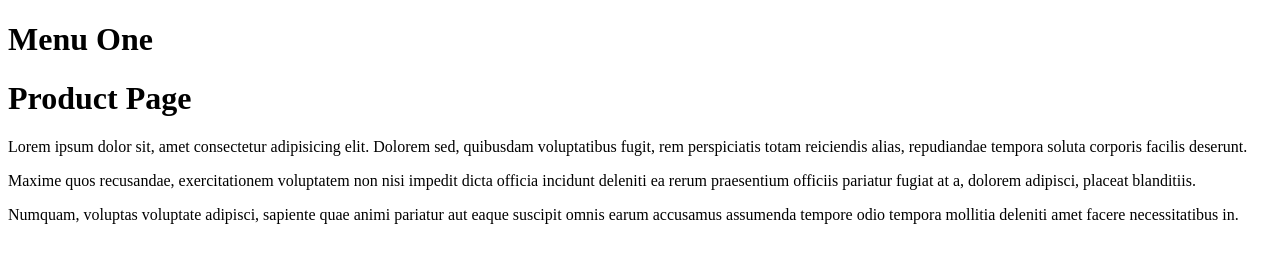
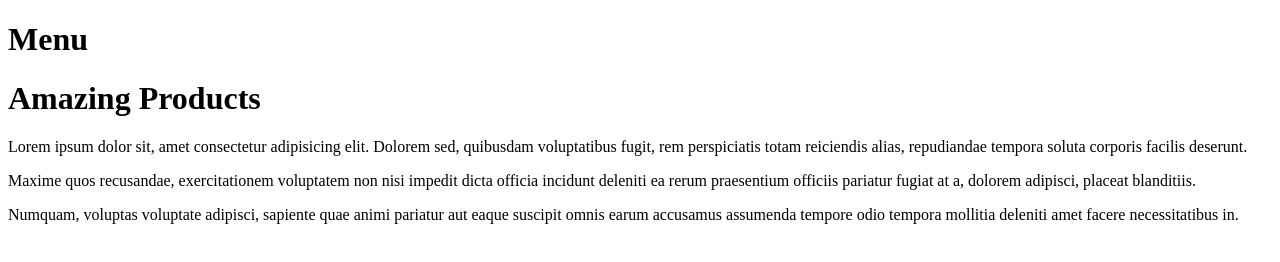
Before and after one commit to henwi/webdev-crash-course, a plain HTML site: page css-22-Final_Project/page_one.html in a window 1280 px wide. Drawn offline with Linux system fonts and the light colour scheme.

Commit message:
Rename headline title.

```diff
--- a/css-22-Final_Project/page_one.html
+++ b/css-22-Final_Project/page_one.html
@@ -8,10 +8,10 @@
   </head>
   <body>
     <header>
-      <h1>Menu One</h1>
+      <h1>Menu</h1>
     </header>
     <main>
-      <h1>Product Page</h1>
+      <h1>Amazing Products</h1>
       <p>
         Lorem ipsum dolor sit, amet consectetur adipisicing elit. Dolorem sed,
         quibusdam voluptatibus fugit, rem perspiciatis totam reiciendis alias,
```
